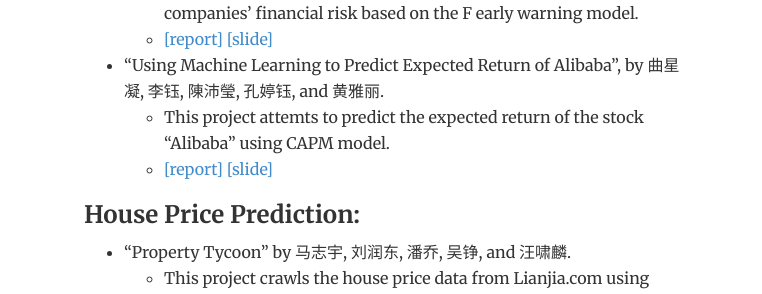
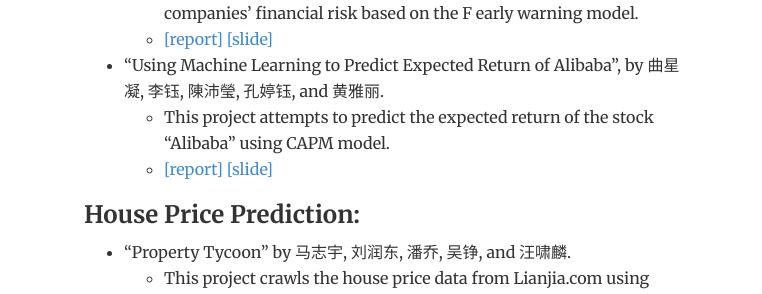
Before and after one commit to popeye007/popeye007.github.io, a Jekyll site: the page built from _posts/2017-07-12-am045-2017-student-projects.md, in a window 1280 px wide. Shown: the part 1099-1393 px from the top of the page, without its empty margins (250-1012 px from the left). Built offline with Jekyll 4.4.1, drawn with Linux system fonts in a browser that asks for light colours; comment, search, counter and statistics services are not loaded.

Commit message:
fix a typo

```diff
--- a/_posts/2017-07-12-am045-2017-student-projects.md
+++ b/_posts/2017-07-12-am045-2017-student-projects.md
@@ -29,7 +29,7 @@ In this semester (2017 Spring), there are totally 12 team projects for my course
     + [[report]](/files/am045-2017/Corporate Investment Decision-making (report).pdf) [[slide]](/files/am045-2017/Corporate Investment Decision-making (slides).pdf)
 
   - "Using Machine Learning to Predict Expected Return of Alibaba", by 曲星凝, 李钰, 陳沛瑩, 孔婷钰, and 黄雅丽.
-    + This project attemts to predict the expected return of the stock "Alibaba" using CAPM model.
+    + This project attempts to predict the expected return of the stock "Alibaba" using CAPM model.
     + [[report]](/files/am045-2017/404 NOT FOUND REPORT.pdf) [[slide]](/files/am045-2017/404 NOT FOUND SLIDES.pdf)
 
 ### House Price Prediction:
```
